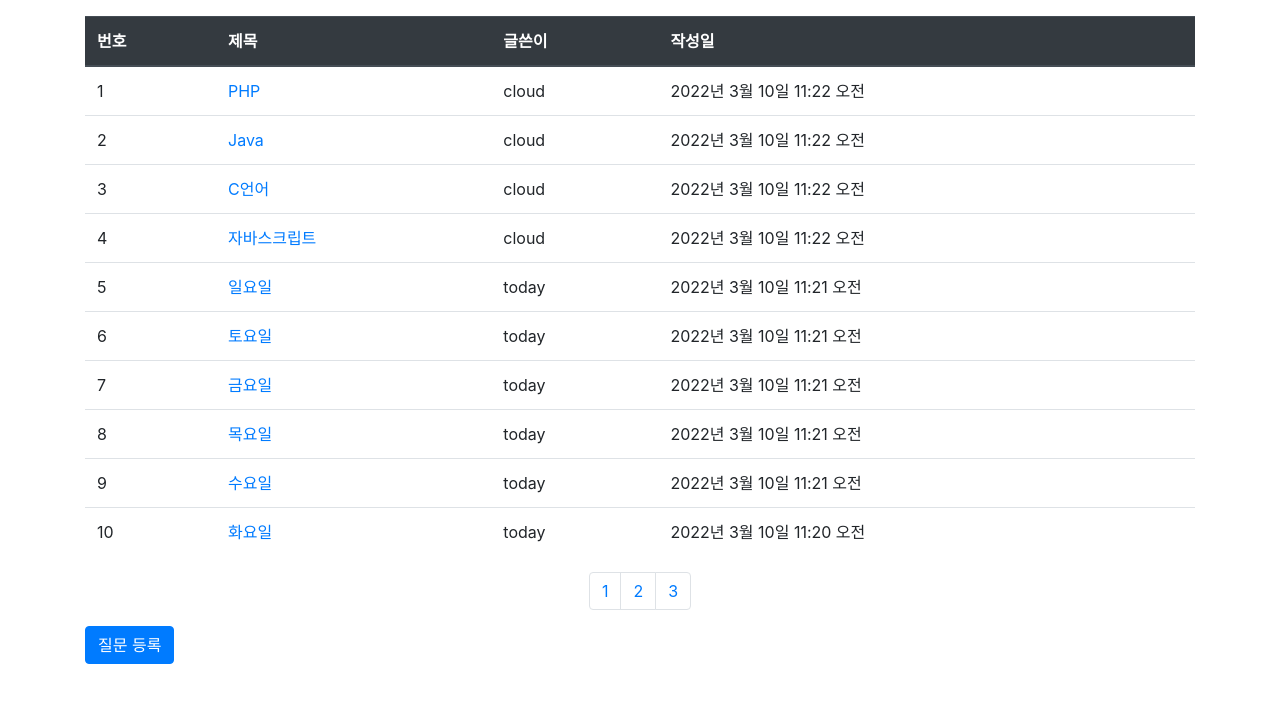
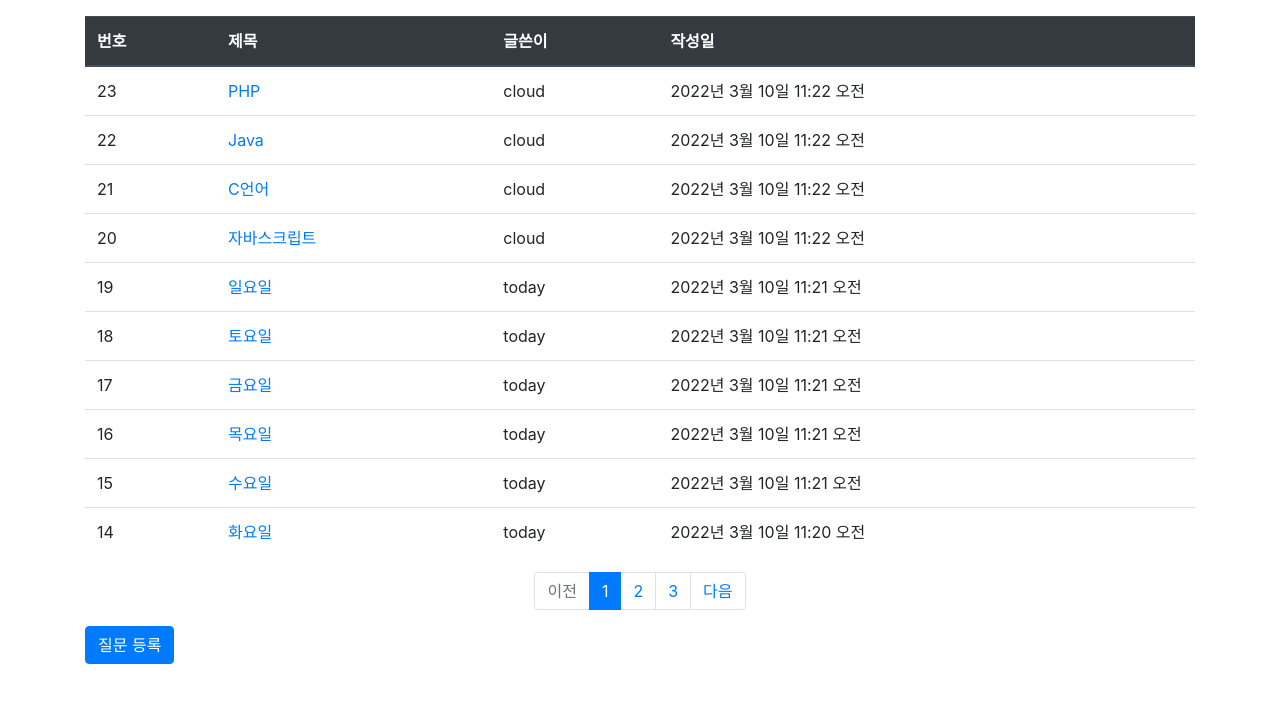
Before and after one commit to kiyongee2/pyweb, a Django app: page /board/boardlist/ in a window 1280 px wide. Shown: the part 56-759 px from the top of the page. Run offline with Django 4.2, Linux system fonts and the light colour scheme; data comes from the database, SQL or seed files in the repository; both versions use the stored data as it was after the commit; some libraries are stand-ins or nearby versions.

Commit message:
페이지처리

```diff
--- /dev/null
+++ b/board/templatetags/board_filter.py
@@ -0,0 +1,10 @@
+# 빼기 필터 만들기
+from django import template
+register = template.Library()
+
+@register.filter
+def sub(value, arg):
+    return value - arg
+
+# 기존값에서 arg를 뺌
+# 사용 - value|sub:3  (value-3)
--- a/board/views.py
+++ b/board/views.py
@@ -32,7 +32,7 @@ def detail(request, question_id):
     context = {'question':question}
     return render(request, 'board/detail.html', context)
 
-@login_required(login_url='common:login')
+@login_required(login_url='common:login_view')
 def question_create(request):
     #질문 등록
     if request.method == "POST":
@@ -48,7 +48,7 @@ def question_create(request):
     context = {'form':form}
     return render(request, 'board/question_form.html', context)
 
-@login_required(login_url='common:login')
+@login_required(login_url='common:login_view')
 def answer_create(request, question_id):
     # 답변 등록
     question = get_object_or_404(Question, pk=question_id)
--- a/common/urls.py
+++ b/common/urls.py
@@ -6,8 +6,9 @@ app_name = 'common'
 
 urlpatterns = [
     # 로그인 LoginView 클래스 - 제네릭 뷰
-    path('login/', auth_views.LoginView.as_view(template_name='common/login.html'),
-         name='login'),
+    # path('login/', auth_views.LoginView.as_view(template_name='common/login.html'),
+    #      name='login'),
+    path('/login', views.login_view, name='login_view'),  #함수형 view
     # 로그아웃
     path('logout/', auth_views.LogoutView.as_view(), name='logout'),
     # 회원 가입
--- a/templates/board/question_list.html
+++ b/templates/board/question_list.html
@@ -1,4 +1,5 @@
 {% extends 'base.html' %}
+{% load board_filter %} <!-- 필터 로딩 -->
 {% block title %}
     질문/답변 목록
 {% endblock %}
@@ -15,7 +16,9 @@
             {% if question_list %}
                 {% for question in question_list %}
                 <tr>
-                    <td>{{ forloop.counter }}</td>
+                    <!-- 번호 : 전체게시물수-시작인덱스-현재인덱스(0~9)+1 -->
+                    <td>{{ question_list.paginator.count|sub:question_list.start_index|sub:forloop.counter0|add:1 }}</td>
+<!--                    <td>{{ forloop.counter|add:5 }}</td>-->
                     <td>
                         <a href="{% url 'board:detail' question.id %}">{{ question.subject }}</a>
                     </td>
@@ -29,14 +32,41 @@
           </tbody>
       </table>
       <!-- 페이지 처리 영역 -->
-      <!-- 페이지 리스트(목록) -->
       <ul class="pagination justify-content-center">
-      {% for page_number in question_list.paginator.page_range %}
-        <li class="page-item">
-            <a class="page-link" href="?page={{ page_number }}">{{ page_number }}</a>
-        </li>
-      {% endfor %}
+          <!-- 이전 페이지 -->
+          {% if question_list.has_previous %}
+            <li class="page-item">
+                <a class="page-link" href="?page={{ question_list.previous_page_number }}">이전</a>
+            </li>
+          {% else %}<!-- 이전페이지가 없으면 비활성화 -->
+            <li class="page-item disabled">
+                <a class="page-link" href="#">이전</a>
+            </li>
+          {% endif %}
+           <!-- 페이지 리스트(목록) -->
+          {% for page_number in question_list.paginator.page_range %}
+              {% if page_number == question_list.number %} <!-- 클릭한 페이지가 현재 페이지이면 -->
+                <li class="page-item active"> <!-- 버튼 활성화 -->
+                    <a class="page-link" href="?page={{ page_number }}">{{ page_number }}</a>
+                </li>
+              {% else %}
+                <li class="page-item">
+                    <a class="page-link" href="?page={{ page_number }}">{{ page_number }}</a>
+                </li>
+              {% endif %}
+          {% endfor %}
+          <!-- 다음 페이지 -->
+          {% if question_list.has_next %}
+            <li class="page-item">
+                <a class="page-link" href="?page={{ question_list.next_page_number }}">다음</a>
+            </li>
+          {% else %}<!-- 이전페이지가 없으면 비활성화 -->
+            <li class="page-item disabled">
+                <a class="page-link" href="#">다음</a>
+            </li>
+          {% endif %}
       </ul>
+      <!-- 페이징 처리 끝 -->
       <a href="{% url 'board:question_create' %} " class="btn btn-primary">질문 등록</a>
   </div>
 {% endblock %}
--- a/templates/navbar.html
+++ b/templates/navbar.html
@@ -14,7 +14,7 @@
           {% if user.is_authenticated %}
             <a class="nav-link" href="{% url 'common:logout' %}">({{ user.username }}님)로그아웃</a>
           {% else %}
-            <a class="nav-link" href="{% url 'common:login' %}">로그인</a>
+            <a class="nav-link" href="{% url 'common:login_view' %}">로그인</a>
           {% endif %}
         </li>
         <li class="nav-item">
```
Also changed, not shown: common/views.py (+16 -0 lines), templates/common/login.html (+6 -1 lines), db.sqlite3.
